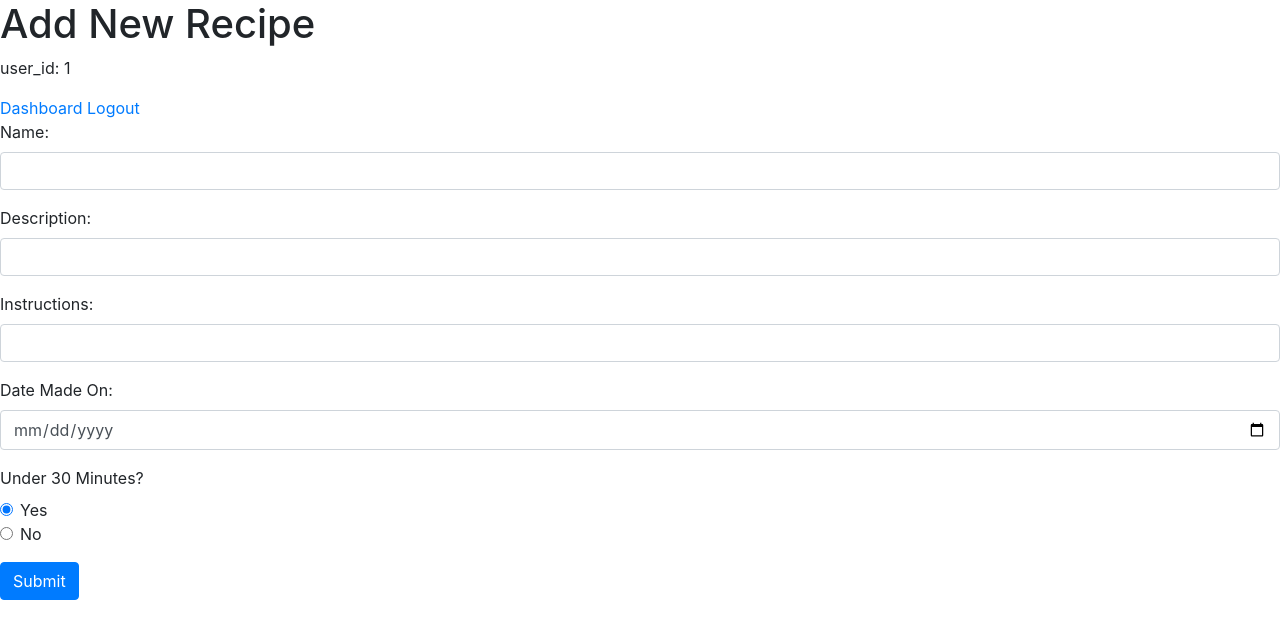
After one commit to kyledeato/recipes, a Flask app: page /recipes/new in a window 1280 px wide. The commit adds this page. Shown: the top 639 px of the page. Run offline with Flask 2, Linux system fonts and the light colour scheme; the visitor is signed in with stand-in values (Sample User, id 1).

Commit message:
add crud

```diff
--- a/flask_app/controllers/recipes.py
+++ b/flask_app/controllers/recipes.py
@@ -0,0 +1,77 @@
+from crypt import methods
+import imp
+from flask import render_template, session, redirect, request, flash
+from flask_app import app
+from flask_app.models.recipe import Recipe
+from flask_app.models.user import User
+
+@app.route('/dashboard')
+def dashboard():
+    # protects from typing /dashboard on url
+    if not 'user_id' in session:
+        return redirect('/')
+    recipes = Recipe.get_all()
+    #get name for dashboard
+    logged_in_user = User.get_by_id({"id": session['user_id']})
+    return render_template('dashboard.html', recipes = recipes, user = logged_in_user)
+
+@app.route('/recipes/new')
+def new_recipe():
+    if not 'user_id' in session:
+        return redirect('/')
+    return render_template('new_recipe.html')
+
+@app.route('/recipes/<int:id>')
+def view_recipe(id):
+    if not 'user_id' in session:
+        return redirect('/')
+    recipe = Recipe.get_one({"id": id})
+    return render_template('show_recipe.html', recipe = recipe)
+
+@app.route('/recipes/edit/<int:id>')
+def edit_recipe(id):
+    if not 'user_id' in session:
+        return redirect('/')
+    recipes = Recipe.get_one({"id": id})
+    if session["user_id"] == recipes.id:
+        return redirect('/dashboard')
+    return render_template('edit.html', recipe = recipes)
+
+@app.route('/recipes/destroy/<int:id>')
+def destroy(id):
+    print("nope")
+    id_dict = {"id": id}
+    if not 'user_id' in session:
+        return redirect('/')
+    recipe = Recipe.get_one(id_dict)
+    #fix only if logged in user can delete its own recipe
+    if session['user_id'] != recipe.id:
+        print("went")
+        Recipe.delete(id_dict)
+    return redirect('/dashboard')
+
+
+# ACTION
+@app.route('/recipes/new/add', methods=['POST'])
+def add_recipe():
+    # data = {
+    #     "user_id": request.form["user_id"],
+    #     "name": request.form["name"],
+    #     "description": request.form["description"],
+    #     "instructions": request.form["instructions"],
+    #     "date_made_on": request.form["date_made_on"],
+    #     "under_thirty": request.form["under_thirty"]
+    # }
+    if not Recipe.is_recipe_valid(request.form):
+        return redirect('/recipes/new')
+    Recipe.add_recipe(request.form)
+    return redirect('/dashboard')
+
+@app.route('/recipes/edit', methods=['POST'])
+def update():
+    if Recipe.is_recipe_valid(request.form):
+        recipe_id = Recipe.update(request.form)
+        # return redirect('/dashboard')
+        return redirect('/dashboard')
+    recipe_id = request.form["id"]
+    return redirect(f'/recipe/edit/{recipe_id}')
--- a/flask_app/templates/index.html
+++ b/flask_app/templates/index.html
@@ -50,8 +50,8 @@
 
         <div class="forms">
             <h1>Login</h1>
-            <form action="#" method="post">
-                <input type="hidden" name="forms" value="register">
+            <form action="/register" method="post">
+                <input type="hidden" name="forms" value="login">
 
                 <div class="form-group">
                   <label for="email">Email: </label>
--- /dev/null
+++ b/flask_app/templates/new_recipe.html
@@ -0,0 +1,61 @@
+<!DOCTYPE html>
+<html lang="en">
+<head>
+    <meta charset="UTF-8">
+    <meta http-equiv="X-UA-Compatible" content="IE=edge">
+    <meta name="viewport" content="width=device-width, initial-scale=1.0">
+    <link rel="stylesheet" href="https://cdn.jsdelivr.net/npm/bootstrap@4.0.0/dist/css/bootstrap.min.css" integrity="sha384-Gn5384xqQ1aoWXA+058RXPxPg6fy4IWvTNh0E263XmFcJlSAwiGgFAW/dAiS6JXm" crossorigin="anonymous">
+    <link rel="stylesheet" type="text/css" href="{{ url_for('static', filename='css/style.css') }}">
+
+    <title>Add New Recipe</title>
+</head>
+<body>
+    <h1>Add New Recipe</h1>
+    <p>user_id: {{ session['user_id']}}</p>
+    <a href="/dashboard">Dashboard</a>
+    <a href="/logout">Logout</a>
+    {% with messages = get_flashed_messages()%}
+    {% if messages %}
+        {% for message in messages %}
+            <p>{{ message }}</p>
+        {% endfor %}
+    {% endif %}
+{% endwith %}
+    <form action="/recipes/new/add" method="post">
+        <input type="hidden" name="user_id" value="{{ session['user_id'] }}">
+        <div class="form-group">
+            <label for="name">Name: </label>
+            <input type="text" class="form-control" id="name" aria-describedby="emailHelp" name="name" >
+        </div>
+        <div class="form-group">
+            <label for="description">Description: </label>
+            <input type="text" class="form-control" name="description" >
+        </div>
+        <div class="form-group">
+            <label for="instructions">Instructions: </label>
+            <input type="text" class="form-control" name="instructions" >
+        </div>
+        <div class="form-group">
+            <label for="date_made_on">Date Made On: </label>
+            <input type="date" class="form-control" name="date_made_on" >
+        </div>
+        <div class="form-group">
+            <label >Under 30 Minutes? </label>
+            <br>
+            <div class="form-check">
+                <input class="form-check-input" type="radio" name="under_thirty" id="exampleRadios1" value="yes" checked>
+                <label class="form-check-label" for="exampleRadios1">
+                  Yes
+                </label>
+              </div>
+              <div class="form-check">
+                <input class="form-check-input" type="radio" name="under_thirty" id="exampleRadios2" value="no">
+                <label class="form-check-label" for="exampleRadios2">
+                  No
+                </label>
+              </div>
+        </div>
+        <button type="submit" class="btn btn-primary">Submit</button>
+    </form>
+</body>
+</html>
--- a/server.py
+++ b/server.py
@@ -1,5 +1,5 @@
 from flask_app import app
-from flask_app.controllers import users
+from flask_app.controllers import users, recipes
 
 
 if __name__ == "__main__":
```
Also changed, not shown: flask_app/controllers/users.py (+29 -5 lines), flask_app/models/recipe.py (+81 -0 lines), flask_app/models/user.py (+27 -1 lines), flask_app/templates/dashboard.html (added, +48 -0 lines), flask_app/templates/edit.html (added, +62 -0 lines), flask_app/templates/show_recipe.html (added, +27 -0 lines).
